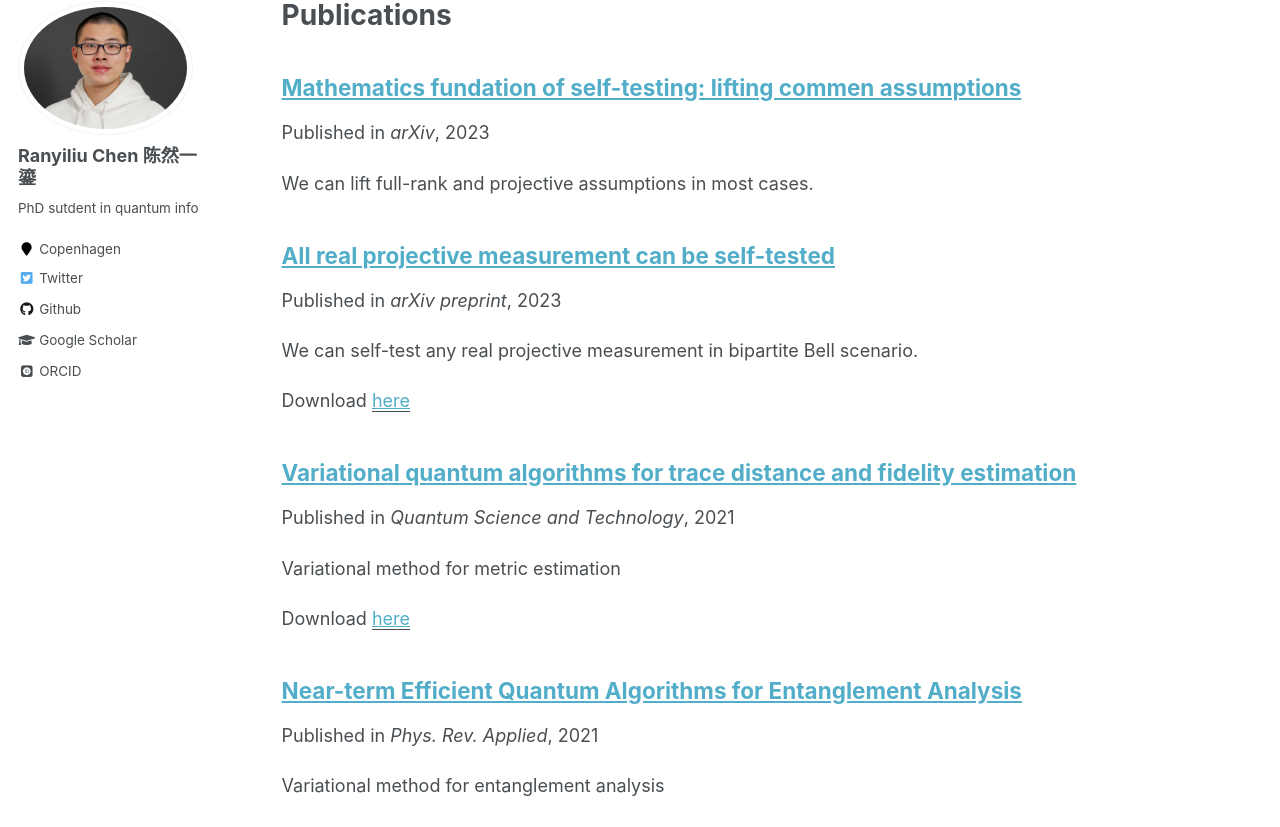
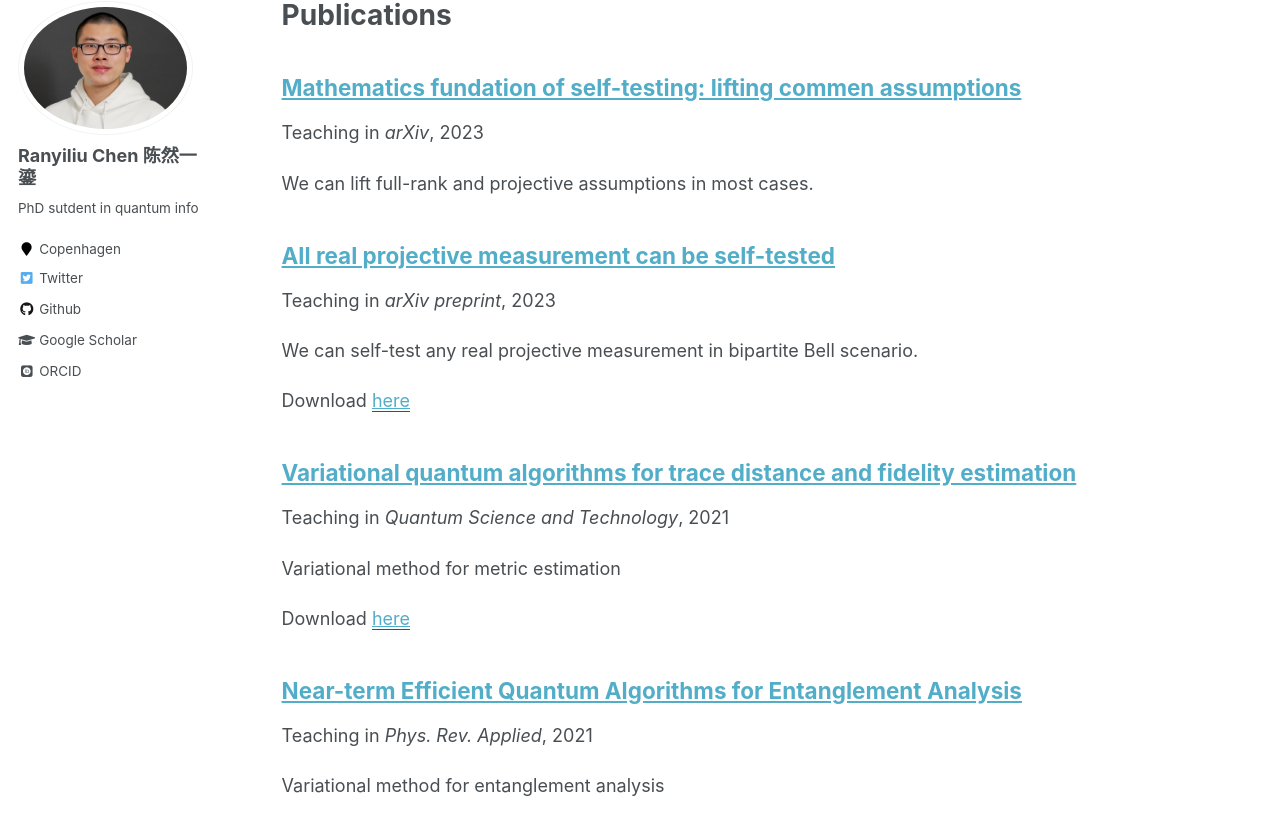
Before and after one commit to CRYL/CRYL.github.io, a Jekyll site: the page built from _pages/publications.md, in a window 1280 px wide and 1188 px high. Shown: the part 117-944 px from the top of the window. Built offline with Jekyll 4.4.1, drawn with Linux system fonts in a browser that asks for light colours; some web fonts are replaced; some of the changed lines change nothing that is shown.

Commit message:
minor updates

```diff
--- a/_config.yml
+++ b/_config.yml
@@ -200,7 +200,7 @@
       author_profile: true
       read_time: true
       comments: true
-      share: true
+      share: false
       related: true
   # _pages
   - scope:
@@ -216,7 +216,7 @@
     values:
       layout: single
       author_profile: true
-      share: true
+      share: false
       comments: true
   # _publications
   - scope:
@@ -225,7 +225,7 @@
     values:
       layout: single
       author_profile: true
-      share: true
+      share: false
       comments: true
   # _portfolio
   - scope:
@@ -234,7 +234,7 @@
     values:
       layout: single
       author_profile: true
-      share: true
+      share: false
       comment: true
   # _talks
   - scope:
@@ -243,7 +243,7 @@
     values:
       layout: talk
       author_profile: true
-      share: true
+      share: false
 
 # Sass/SCSS
 sass:
--- a/_includes/archive-single.html
+++ b/_includes/archive-single.html
@@ -41,7 +41,7 @@
         {% if post.collection == 'teaching' %}
           <p> {{ post.type }}, <i>{{ post.venue }}</i>, {{ post.date | default: "1900-01-01" | date: "%Y" }} </p>
         {% elsif post.collection == 'publications' %}
-          <p>Published in <i>{{ post.venue }}</i>, {{ post.date | default: "1900-01-01" | date: "%Y" }} </p>
+          <p>Teaching in <i>{{ post.venue }}</i>, {{ post.date | default: "1900-01-01" | date: "%Y" }} </p>
         {% elsif post.date %}
          <p class="page__date"><strong><i class="fa fa-fw fa-calendar" aria-hidden="true"></i> {{ site.data.ui-text[site.locale].date_label | default: "Published:" }}</strong> <time datetime="{{ post.date | default: "1900-01-01" | date_to_xmlschema }}">{{ post.date | default: "1900-01-01" | date: "%B %d, %Y" }}</time></p>
         {% endif %}
```
Also changed, not shown: 1 other file.
